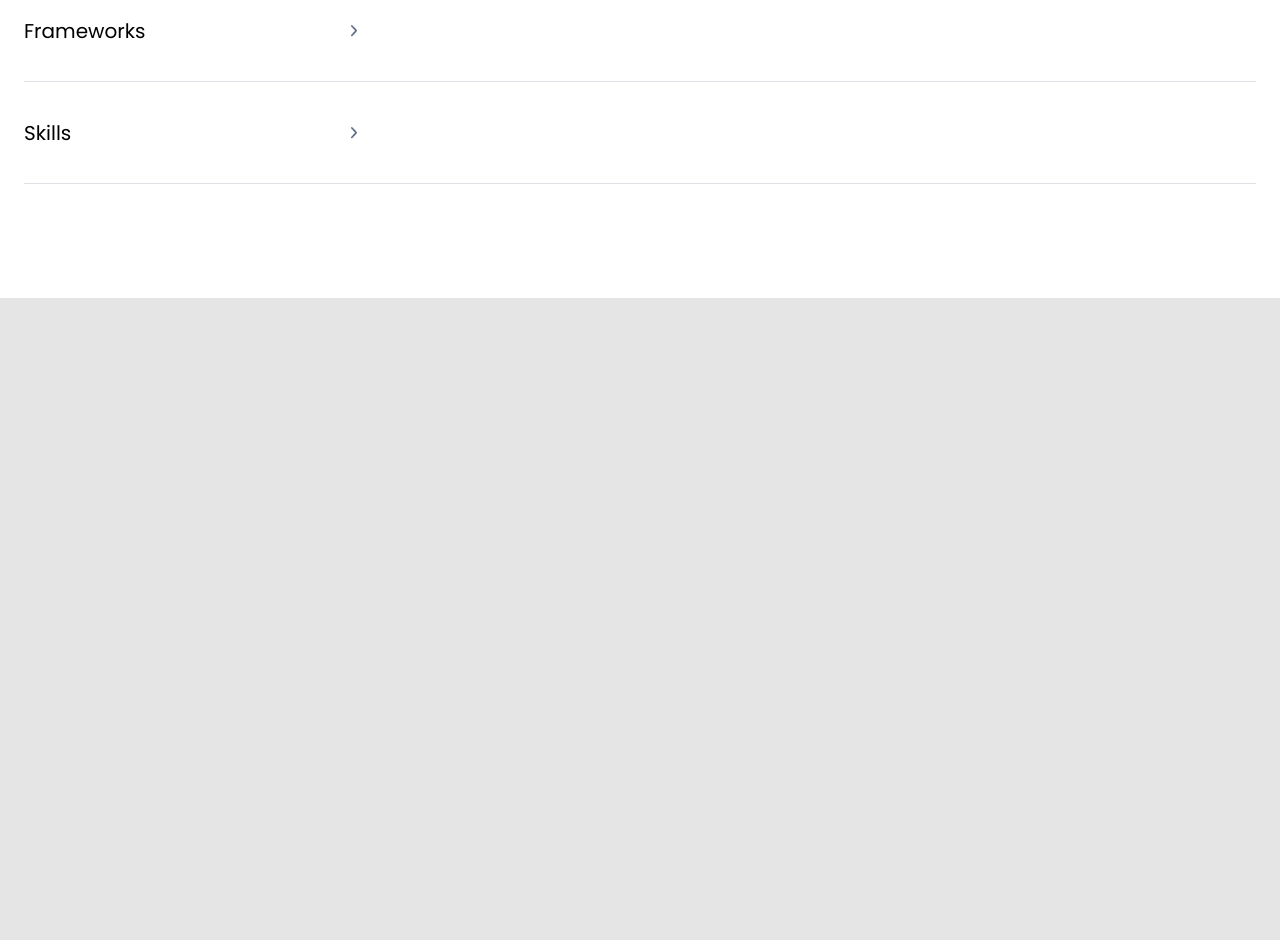
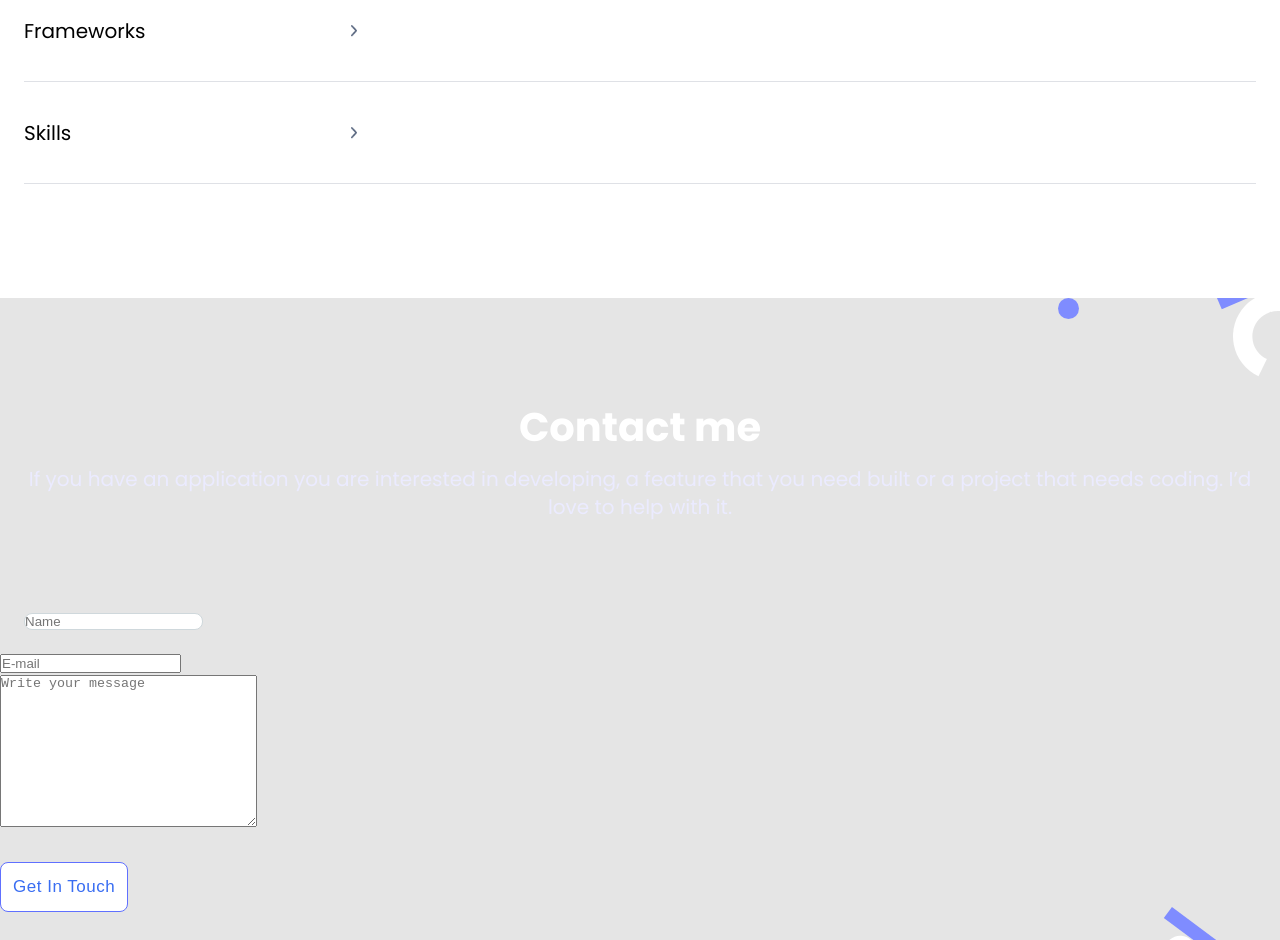
Before and after one commit to Festy1/MY-PORTFOLIO, a website: page index.html in a window 1280 px wide. Shown: the part 4494-5434 px from the top of the page. Before the commit the page ends 4792 px from the top, so only its background shows below. Drawn offline with Linux system fonts and the light colour scheme.

Commit message:
Add update html and css file for contact form

```diff
--- a/index.html
+++ b/index.html
@@ -217,10 +217,29 @@
                     </li>
                 </ul>
             </div>
-
-
         </section>
     </section>
+    <!-- *****Contact me****** -->
+    <footer>
+        <h6 class="contact-me">Contact me</h6>
+        <p class="form-msg">If you have an application you are interested in developing, a feature that you need built or a project that needs coding. I’d love to help with it.
+        </p>
+        <form class="form">
+            <ul>
+                <li>
+                    <input type="text" id="name" placeholder="Name" name="user-name"/>
+                </li>
+                <li>
+                    <input type="text" id="E-mail" placeholder="E-mail" name="user-Email"/>
+                </li>
+                <li>
+                    <textarea name="user-message" id="msg" cols="30" rows="10" placeholder="Write your message"></textarea>
+                </li>
+                <li>
+                    <button type="submit">Get In Touch</button>
+                </li>
+            </ul>
+        </form>
+    </footer>
 </body>
-
 </html>
--- a/style.css
+++ b/style.css
@@ -388,3 +388,43 @@ ul h3 {
   line-height: 24px;
   color: #000;
 }
+
+footer {
+ background-image: url(./Images/conform.svg) ;
+ background-repeat: no-repeat;
+ background-position: right center;
+
+}
+
+.contact-me {
+font-family: 'Poppins';
+font-style: normal;
+font-weight: 700;
+font-size: 40px;
+line-height: 52px;
+display: flex;
+align-items: center;
+text-align: center;
+color: #FFFFFF;
+justify-content: center;
+margin-top: 103px;
+}
+
+.form-msg {
+font-family: 'Poppins';
+font-style: normal;
+font-weight: 400;
+font-size: 20px;
+line-height: 28px;
+text-align: center;
+color: #EBEBFF;
+justify-content: center;
+margin: 12px 24px 87px 24px;
+}
+
+#name {
+background: #FFFFFF;
+border: 1px solid #CFD8DC;
+border-radius: 8px;
+margin: 0px 24px 20px 24px;
+}
```
Also changed, not shown: Images/conform.svg (added), 2 other files.
